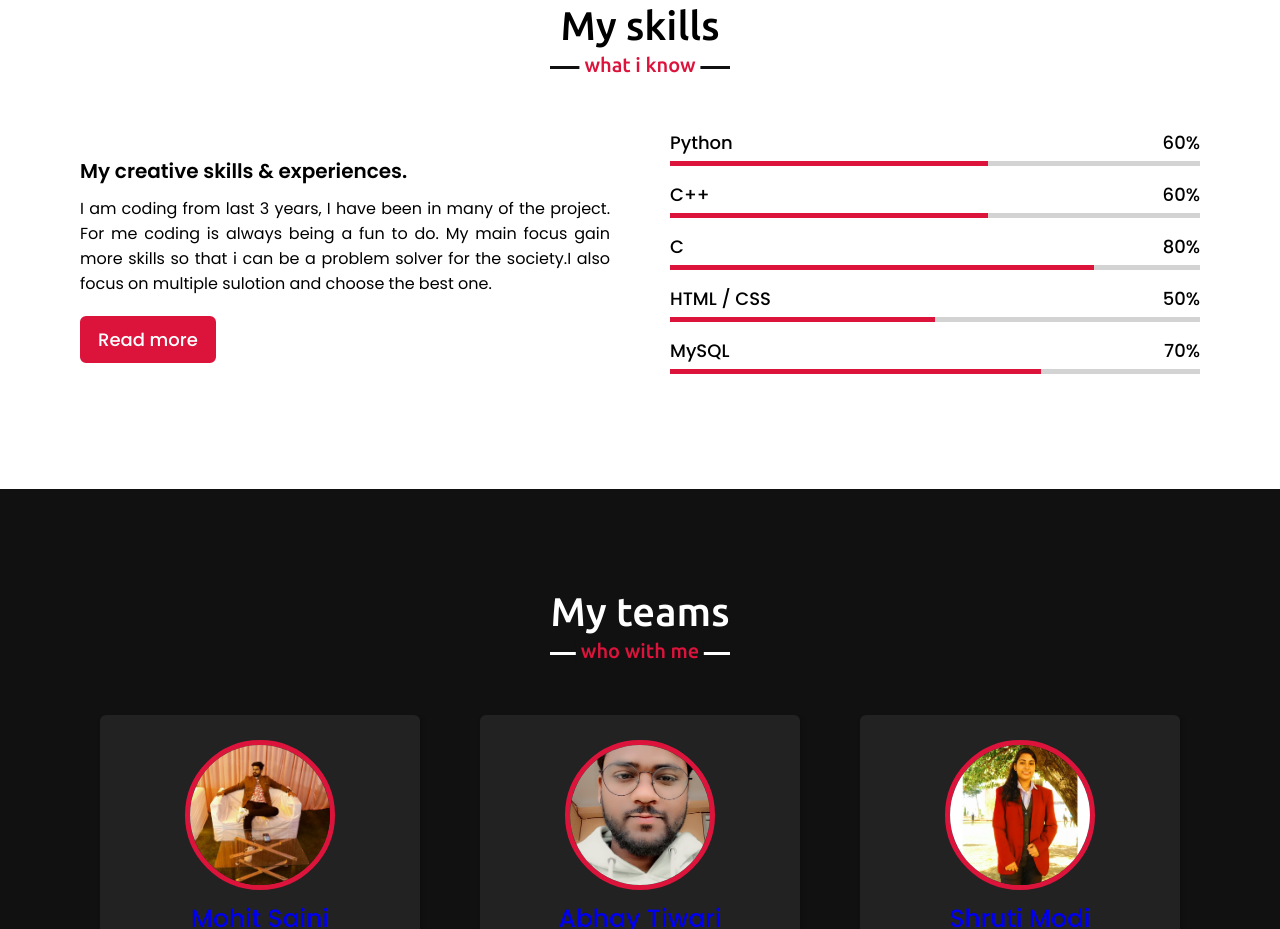
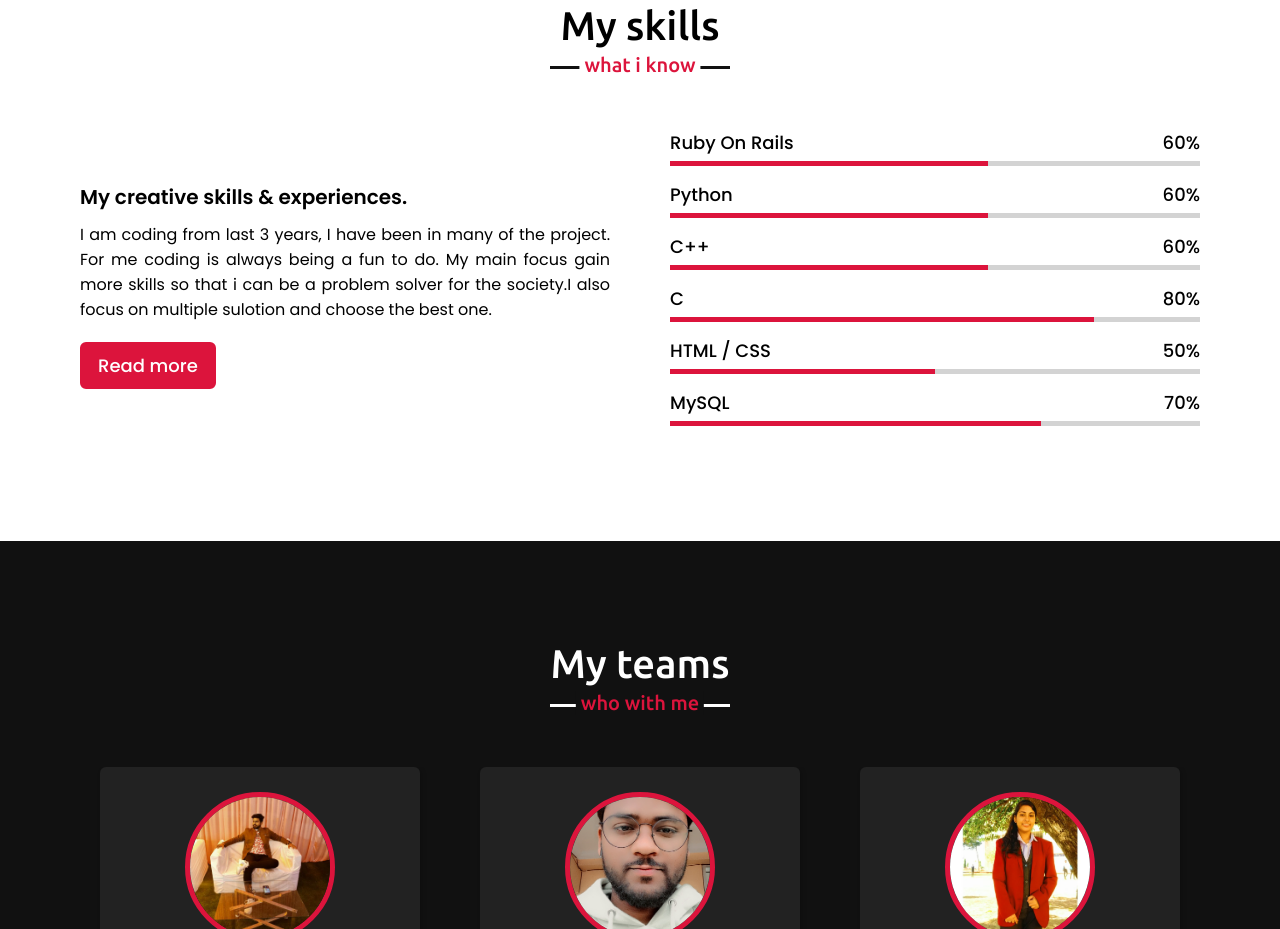
Before and after one commit to amriteshtiwari/My-Portfolio, a plain HTML site: page index.html in a window 1280 px wide. Shown: the part 2236-3165 px from the top of the page. Drawn offline with nearby package versions, Linux system fonts and the light colour scheme.

Commit message:
added new skill

```diff
--- a/index.html
+++ b/index.html
@@ -165,6 +165,13 @@
                     <a href="#">Read more</a>
                 </div>
                 <div class="column right">
+                    <div class="bars">
+                        <div class="info">
+                            <span>Ruby On Rails</span>
+                            <span>60%</span>
+                        </div>
+                        <div class="line html"></div>
+                    </div>
                     <div class="bars">
                         <div class="info">
                             <span>Python</span>
```
